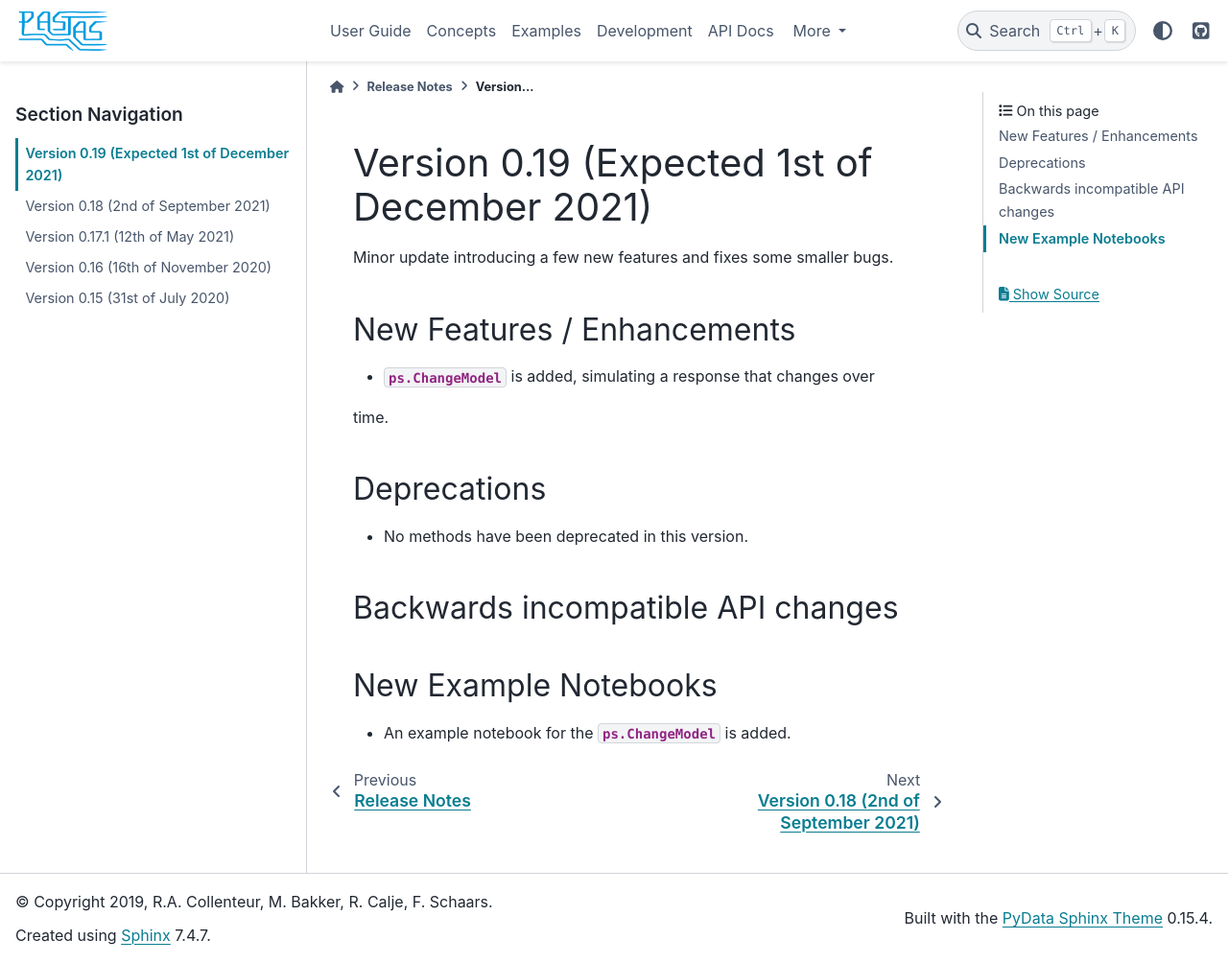
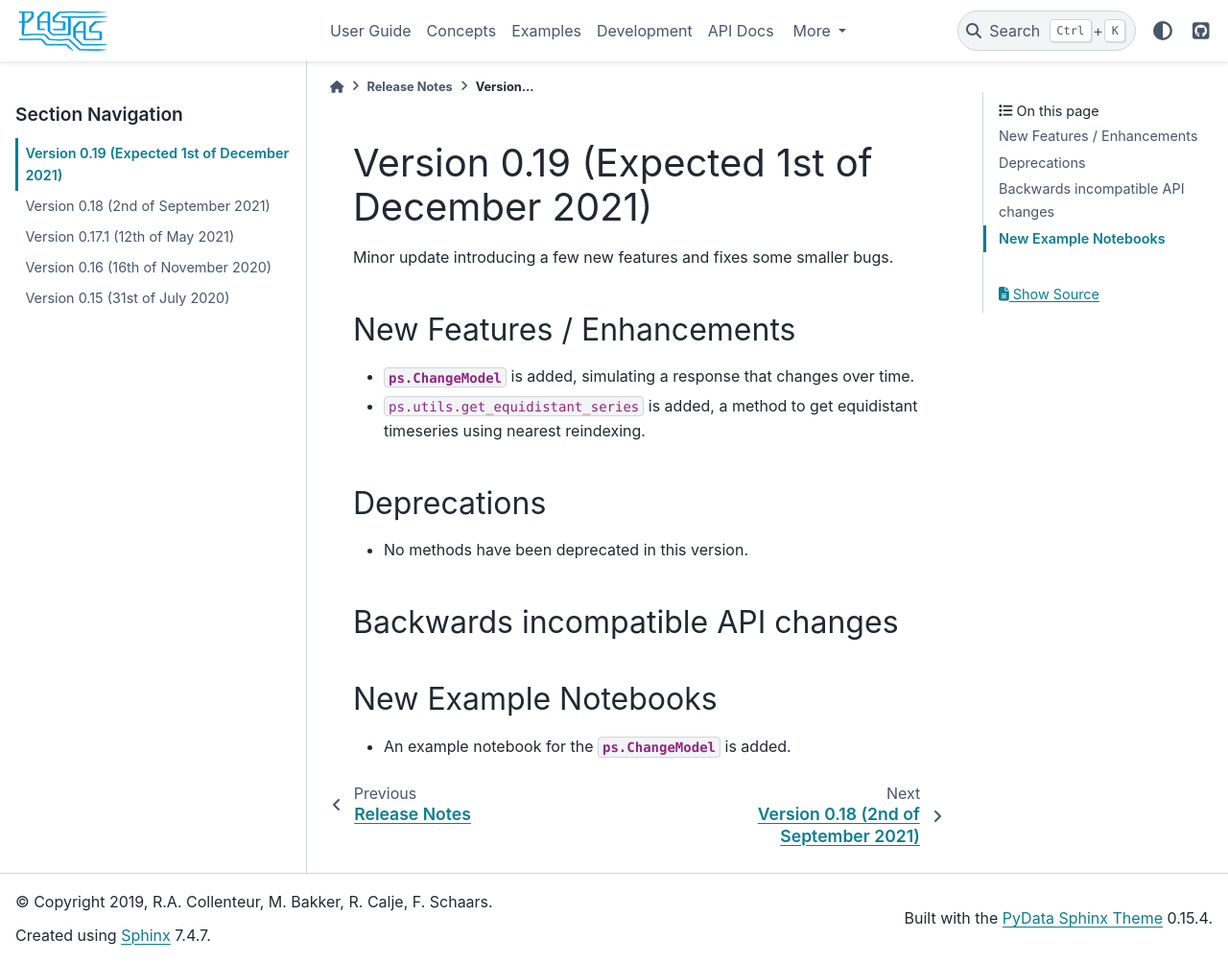
Before and after one commit to pastas/pastas, a Sphinx documentation site: the page built from doc/releases/release_0.19.rst, in a window 1280 px wide and 1004 px high. Shown: the whole window at 96% size. Built offline with Sphinx 7.4.7 and the PyData theme 0.15.4, drawn with Linux system fonts in a browser that asks for light colours; cross-references to code outside the pages are shown as plain code.

Commit message:
Update release_0.19.rst

```diff
--- a/doc/releases/release_0.19.rst
+++ b/doc/releases/release_0.19.rst
@@ -6,7 +6,9 @@ New Features / Enhancements
 ***************************
 
 - :class:`ps.ChangeModel` is added, simulating a response that changes over
-time.
+  time.
+- :method:`ps.utils.get_equidistant_series` is added, a method to get
+  equidistant timeseries using nearest reindexing.
 
 Deprecations
 ************
```
